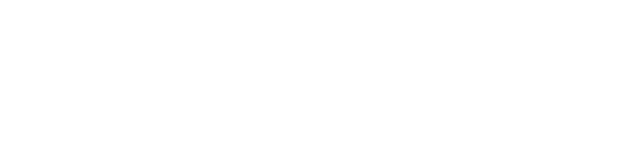
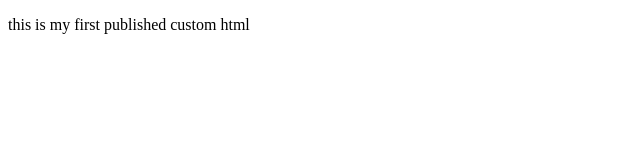
Before and after one commit to Aleksqndrah/aleksqndrah.github.io, a plain HTML site: page index.html in a window 1280 px wide. Shown: the whole page, without its empty margins (0-640 px from the left). Drawn offline with Linux system fonts and the light colour scheme.

Commit message:
Added paragraph

```diff
--- a/index.html
+++ b/index.html
@@ -4,6 +4,7 @@
     <meta charset="UTF-8">
     <meta name="viewport" content="width=device-width, initial-scale=1.0">
     <title>Document</title>
+    <p>this is my first published custom html</p>
 </head>
 <body>
 
```
